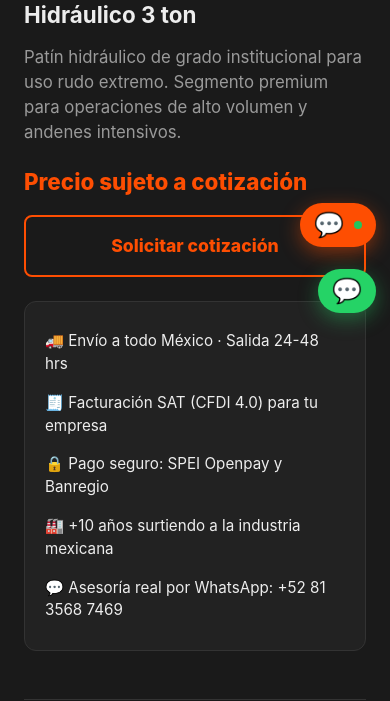
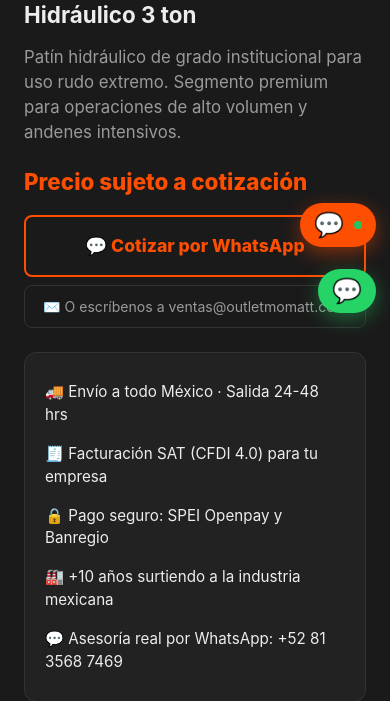
Before and after one commit to diegovsalas/momatt.shop, a FastAPI app: page /producto/noble-mac-nbq30 in a window 390 px wide. Shown: the part 517-1218 px from the top of the page. Run offline with FastAPI, Linux system fonts and the light colour scheme.

Commit message:
fix cotizar button: WhatsApp primary, email fallback
The previous Solicitar cotización button used mailto: which fails
silently on devices without a configured mail client (most mobile
users in MX). Primary CTA is now WhatsApp with product name and
capacity pre-filled; email kept as a secondary link below.

Co-Authored-By: Claude Opus 4.7 (1M context) <noreply@anthropic.com>

```diff
--- a/static/estilos.css
+++ b/static/estilos.css
@@ -479,6 +479,18 @@ body {
 }
 .btn-agregar:hover, .btn-pagar:hover, .btn-cotizar:hover { background: var(--amarillo-osc); }
 .btn-cotizar { background: transparent; color: var(--amarillo); border: 2px solid var(--amarillo); }
+.btn-cotizar-email {
+    display: block;
+    text-align: center;
+    margin-top: 8px;
+    padding: 10px;
+    color: var(--texto-tenue);
+    text-decoration: none;
+    font-size: 0.88rem;
+    border-radius: 8px;
+    border: 1px solid var(--gris-claro);
+}
+.btn-cotizar-email:hover { color: var(--amarillo); border-color: var(--amarillo); }
 
 /* --- Carrito --- */
 .carrito-page { max-width: 900px; margin: 0 auto; padding: 40px 24px; }
--- a/templates/producto.html
+++ b/templates/producto.html
@@ -71,7 +71,13 @@
                 </form>
                 {% else %}
                 <div class="producto-precio cotizar">Precio sujeto a cotización</div>
-                <a href="mailto:{{ sitio.email }}?subject=Cotización {{ p.nombre }}" class="btn-cotizar grande">Solicitar cotización</a>
+                <a href="https://wa.me/{{ sitio.whatsapp }}?text=Hola,%20me%20interesa%20cotizar%20el%20{{ p.nombre | urlencode }}%20({{ p.capacidad | urlencode }}).%20%C2%BFMe%20pueden%20enviar%20precio,%20disponibilidad%20y%20tiempo%20de%20entrega?"
+                   class="btn-cotizar grande" target="_blank" rel="noopener">
+                    💬 Cotizar por WhatsApp
+                </a>
+                <a href="mailto:{{ sitio.email }}?subject=Cotización {{ p.nombre }}" class="btn-cotizar-email">
+                    ✉️ O escríbenos a {{ sitio.email }}
+                </a>
                 {% endif %}
 
                 {% if p.ficha %}
```
